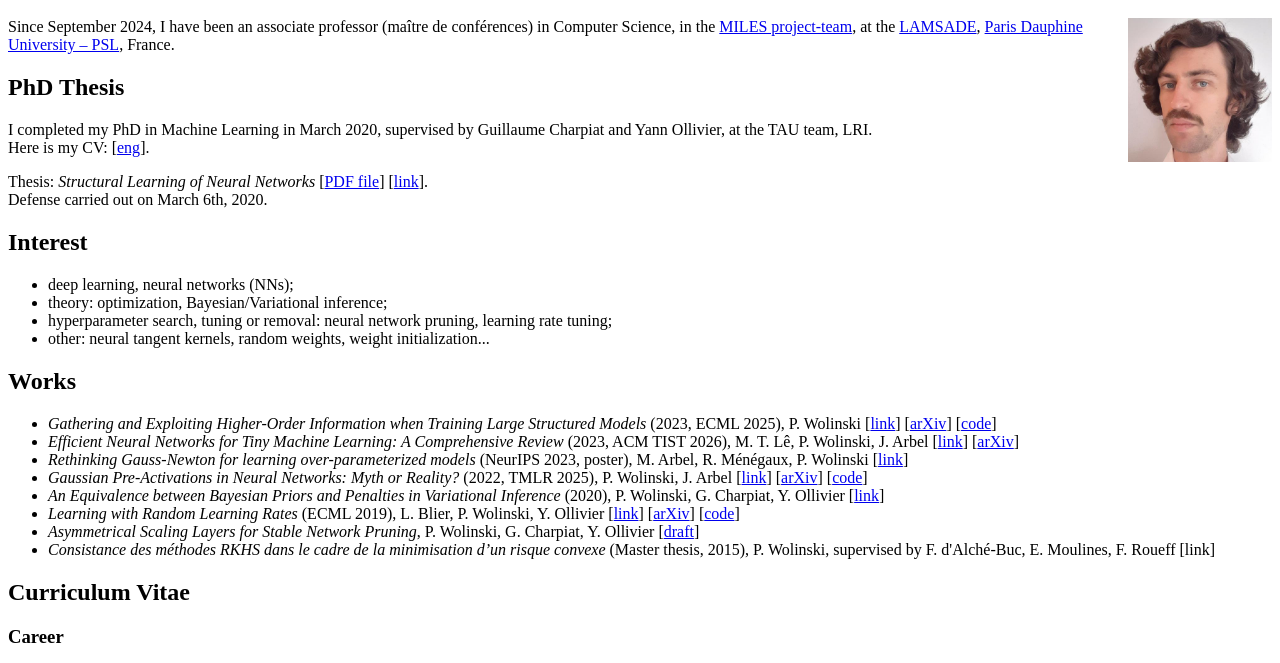
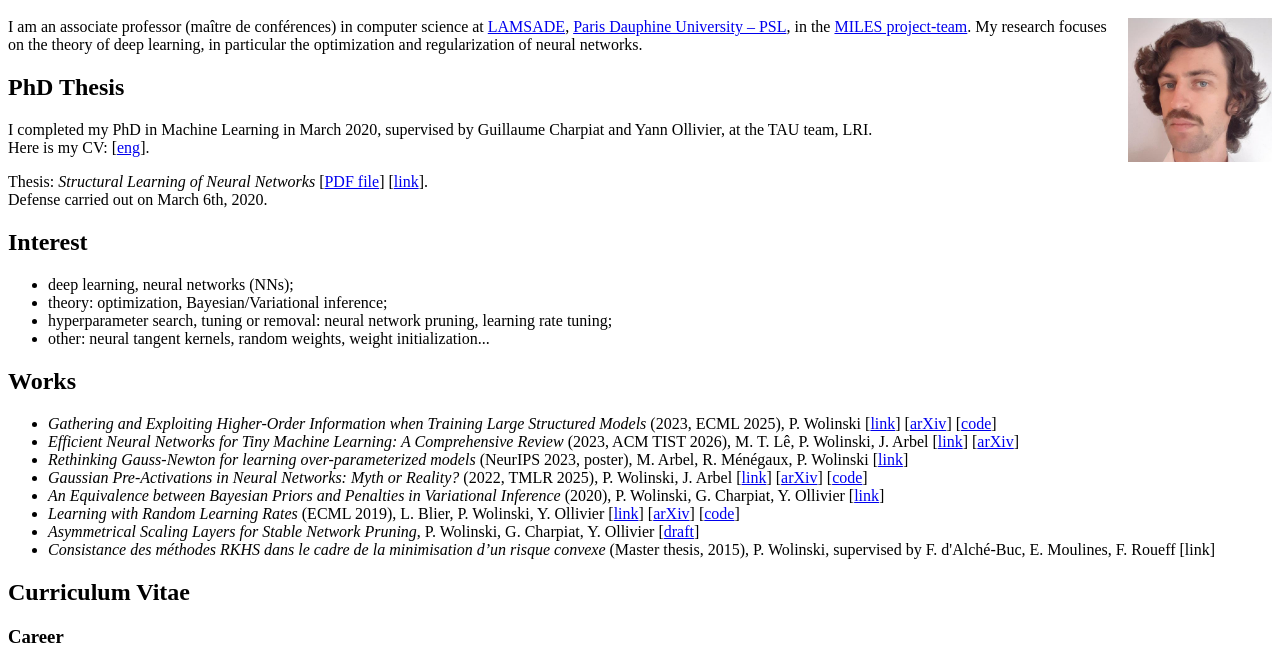
Before and after one commit to p-wol/p-wol.github.io, a plain HTML site: page index.html in a window 1280 px wide. Shown: the part 120-783 px from the top of the page. Drawn offline with Linux system fonts and the light colour scheme.

Commit message:
Update index.html

```diff
--- a/index.html
+++ b/index.html
@@ -4,7 +4,7 @@
 		<meta charset="utf-8">
 		<meta name="viewport" content="width=device-width, initial-scale=1">
 
-		<title>Pierre Wolinski – Associate Professor in Deep Learning Theory, Paris Dauphine-PSL</title>
+		<title>Pierre Wolinski – Associate Professor in Computer Science, Paris Dauphine-PSL</title>
         <meta name="description" content="Pierre Wolinski, associate professor (maître de conférences) at LAMSADE, Paris Dauphine University – PSL. Research: deep learning theory, optimization, Bayesian inference.">
 
 		<link rel="canonical" href="https://pierre-wolinski.fr/">
@@ -69,10 +69,15 @@
 	<div class="divphoto">
 	<img class="imgphoto" src="Photo2.JPG" alt="Photo Pierre Wolinski">
 	</div>
-	<p>Since September 2024, I have been an associate professor (ma&icirc;tre de conférences) in Computer Science,
-		in the <a href="https://www.lamsade.dauphine.fr/wp/miles/">MILES project-team</a>,
-		at the <a href="https://www.lamsade.dauphine.fr/">LAMSADE</a>,
-		<a href="https://dauphine.psl.eu/en/">Paris Dauphine University &ndash; PSL</a>, France.
+	<p>
+  		I am an associate professor (maître de conférences) in computer science
+  		at <a href="https://www.lamsade.dauphine.fr/">LAMSADE</a>,
+		<a href="https://dauphine.psl.eu/en/">Paris Dauphine University &ndash; PSL</a>,
+		in the <a href="https://www.lamsade.dauphine.fr/wp/miles/">MILES project-team</a>.
+  		My research focuses on the theory of deep learning, in particular
+  		the optimization and regularization of neural networks.
+	</p>
+
 	<h2>PhD Thesis</h2>
 	<p>I completed my PhD in Machine Learning in March 2020, supervised by Guillaume Charpiat and Yann Ollivier, at the TAU team, LRI.<br/>
 	Here is my CV: [<a href="CV_2024_06_eng.pdf">eng</a>].
```
